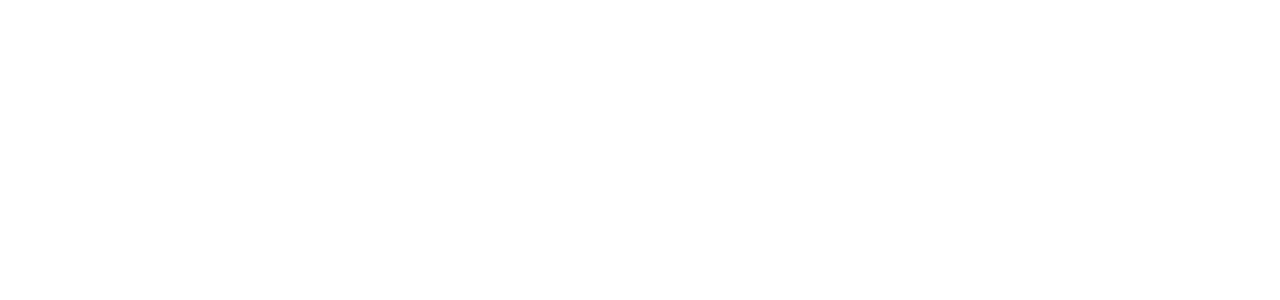
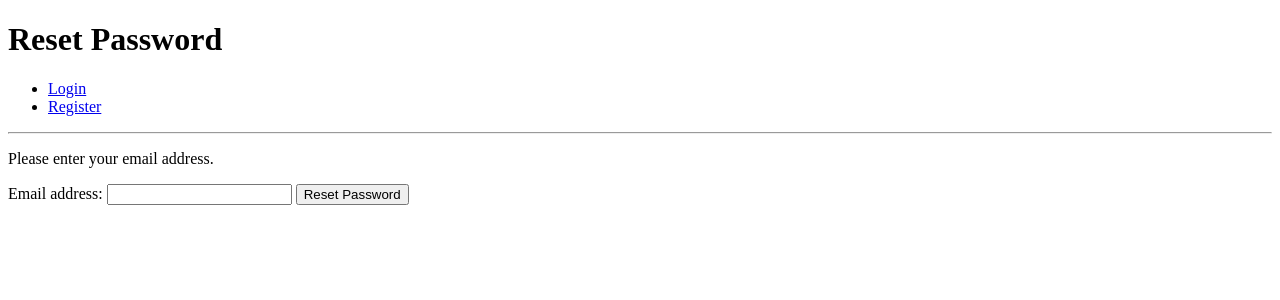
Before and after one commit to ElliotRedhead/LearningDjango-Authentication, a Django app: a page that uses django_auth/templates/registration/password_reset_form.html in a window 1280 px wide. Before the commit the part shown is empty. Shown: the top 300 px of the page. Run offline with Django 3.2, Linux system fonts and the light colour scheme; some libraries are stand-ins or nearby versions.

Commit message:
Setup custom password-reset form.

```diff
--- a/accounts/templates/login.html
+++ b/accounts/templates/login.html
@@ -10,4 +10,5 @@
 	{{ login_form }}
 	<button type="submit">Login</button>
 </form>
+<p><a href="{% url 'password_reset' %}">Reset Password</a></p>
 {% endblock %}
--- a/accounts/urls.py
+++ b/accounts/urls.py
@@ -1,5 +1,5 @@
 from django.conf.urls import url, include
-from accounts.views import index, logout, login, registration, user_profile
+from accounts.views import logout, login, registration, user_profile
 from accounts import url_reset
 
 urlpatterns = [
--- a/django_auth/templates/registration/password_reset_form.html
+++ b/django_auth/templates/registration/password_reset_form.html
@@ -0,0 +1,18 @@
+{% extends "base.html" %}
+
+{% block page_title %}Password Reset Page{% endblock %}
+
+{% block page_heading %}Reset Password{% endblock %}
+
+{% block content %}
+<form method="POST">
+    <p>Please enter your email address.</p>
+	{% csrf_token %}
+	{{ form.email.errors }}
+    <p>
+        <label for="id_email">Email address:</label>
+        {{ form.email }}
+	<button type="submit">Reset Password</button>
+    </p>
+</form>
+{% endblock %}
```
